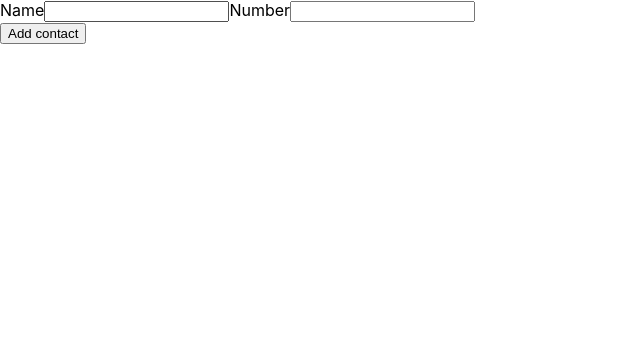
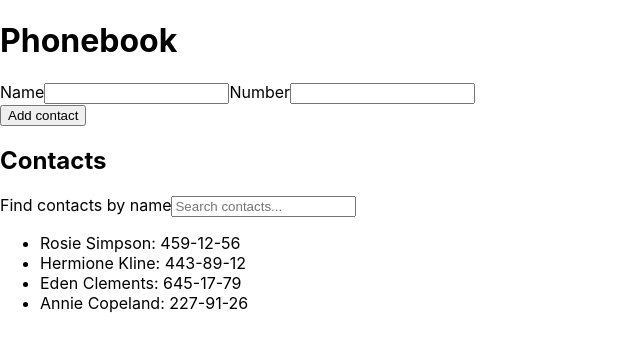
Before and after one commit to DevMasterX/goit-react-hw-02-phonebook, a React (Create React App) app: page / in a window 1280 px wide. Shown: the top 350 px of the page, without its empty margins (0-640 px from the left). Built offline with nearby package versions, Linux system fonts and the light colour scheme.

Commit message:
step 3 - in progres

```diff
--- a/src/components/App.jsx
+++ b/src/components/App.jsx
@@ -2,7 +2,13 @@
 import { nanoid } from 'nanoid';
 export class App extends Component {
   state = {
-    contacts: [],
+    contacts: [
+      { id: 'id-1', name: 'Rosie Simpson', number: '459-12-56' },
+      { id: 'id-2', name: 'Hermione Kline', number: '443-89-12' },
+      { id: 'id-3', name: 'Eden Clements', number: '645-17-79' },
+      { id: 'id-4', name: 'Annie Copeland', number: '227-91-26' },
+    ],
+    filter: '',
     name: '',
     number: '',
   };
@@ -34,6 +40,7 @@
   render() {
     return (
       <>
+        <h1>Phonebook</h1>
         <form onSubmit={this.handleFormSubmit}>
           <div>
             <label>
@@ -66,6 +73,18 @@
           <button type="submit">Add contact</button>
         </form>
 
+        <h2>Contacts</h2>
+        <label>
+          Find contacts by name
+          <input
+            type="text"
+            name="filter"
+            placeholder="Search contacts..."
+            value={this.state.filter}
+            onChange={this.handleInputChange}
+          />
+        </label>
+
         <ul>
           {this.state.contacts.map(contact => (
             <li key={contact.id}>
```
